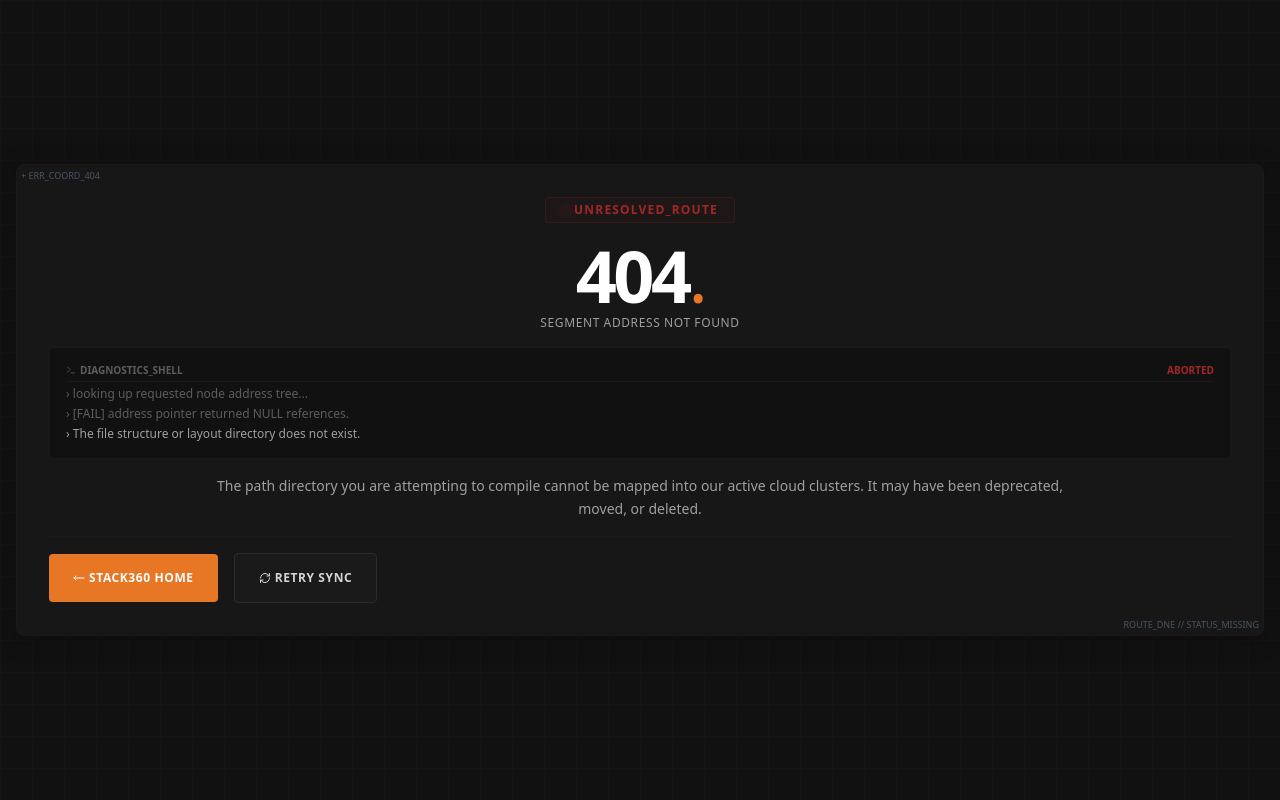
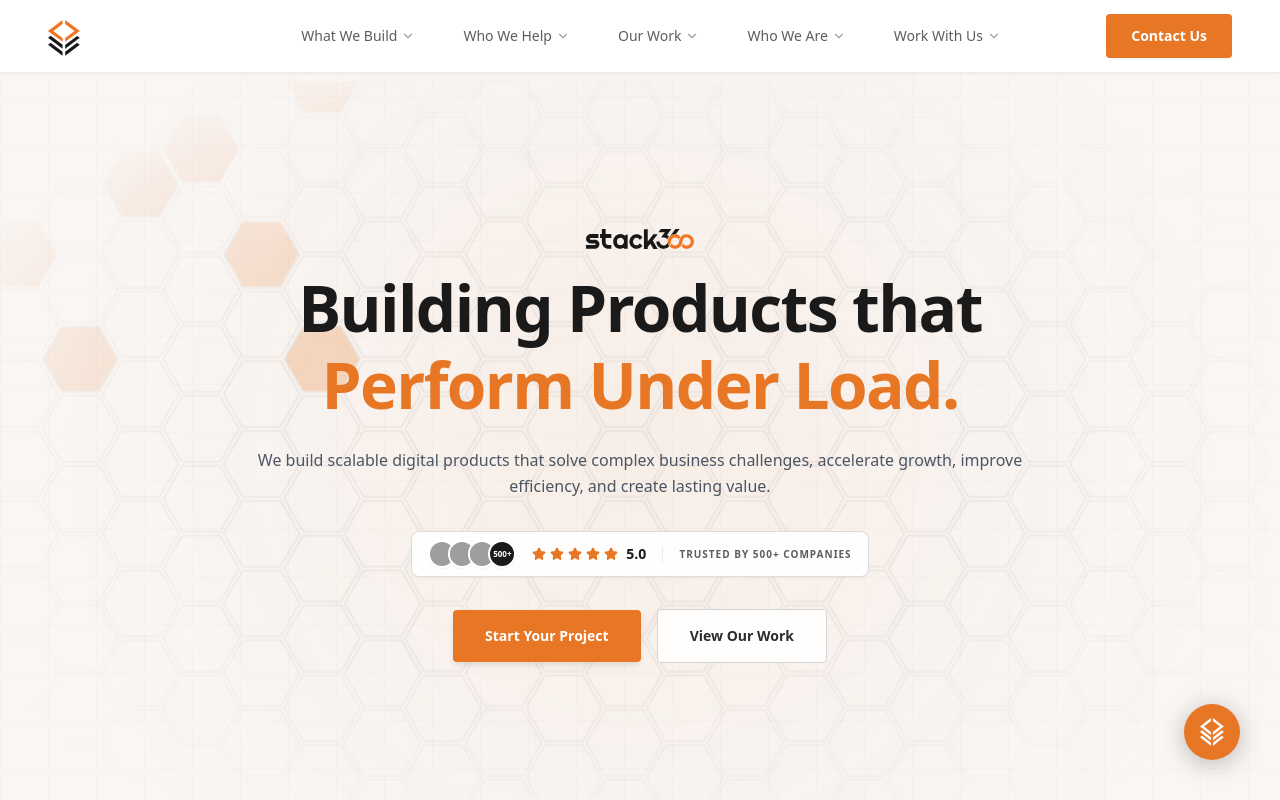
Before and after one commit to levi-dev-stack/stack360-website, a Next.js app: page / in a window 1280 px wide. Before the commit this address had no page. Shown: the top 800 px of the page. Built offline with nearby package versions, Linux system fonts and the light colour scheme; grey boxes are pictures that could not be loaded.

Commit message:
feat: implement loading components for landing and blog pages

```diff
--- /dev/null
+++ b/src/app/(pages)/(landing)/loading.tsx
@@ -0,0 +1,5 @@
+import HeroSectionLoading from '@/components/layout/Loading/HeroSectionLoading';
+
+export default function LandingLoading() {
+  return <HeroSectionLoading hideNavbar />;
+}
--- /dev/null
+++ b/src/app/(pages)/(landing)/page.tsx
@@ -0,0 +1,8 @@
+import LandingPage from '@/components/pages/landing';
+import { seo } from '@/constants/seo';
+
+export const metadata = seo.home;
+
+export default function Page() {
+  return <LandingPage />;
+}
--- /dev/null
+++ b/src/app/(pages)/blog/loading.tsx
@@ -0,0 +1,5 @@
+import GeneralLoadingScreen from '@/components/layout/Loading/GeneralLoadingScreen';
+
+export default function Loading() {
+  return <GeneralLoadingScreen />;
+}
--- /dev/null
+++ b/src/components/layout/Navbar/NavbarLoader.tsx
@@ -0,0 +1,13 @@
+'use client';
+
+import dynamic from 'next/dynamic';
+import NavbarSkeleton from './NavbarSkeleton';
+
+const PremiumNavbar = dynamic(() => import('@/components/layout/Navbar'), {
+  ssr: false,
+  loading: () => <NavbarSkeleton />,
+});
+
+export default function NavbarLoader() {
+  return <PremiumNavbar />;
+}
--- /dev/null
+++ b/src/components/pages/landing/HeroSectionLoader.tsx
@@ -0,0 +1,13 @@
+'use client';
+
+import dynamic from 'next/dynamic';
+import HeroSectionLoading from '@/components/layout/Loading/HeroSectionLoading';
+
+const HeroSection = dynamic(() => import('@/components/pages/landing/HeroSection'), {
+  ssr: false,
+  loading: () => <HeroSectionLoading hideNavbar />,
+});
+
+export default function HeroSectionLoader() {
+  return <HeroSection />;
+}
--- a/src/components/pages/landing/index.tsx
+++ b/src/components/pages/landing/index.tsx
@@ -1,7 +1,7 @@
 import dynamic from 'next/dynamic';
 import { Suspense } from 'react';
-import HeroSectionLoading from '@/components/layout/Loading/HeroSectionLoading';
 import ClientsMarquee from '@/components/pages/landing/ClientsMarquee';
+import HeroSectionLoader from '@/components/pages/landing/HeroSectionLoader';
 import HorizontalWedgeTrack from '@/components/pages/landing/HorizontalWedge';
 import ProcessSection from '@/components/pages/landing/ProcessSection';
 import SectionSkeleton from '@/components/pages/landing/SectionSkeleton';
@@ -11,10 +11,6 @@ import WhyChooseSection from '@/components/pages/landing/WhyChooseSection';
 import PageClosingCta from '@/components/shared/PageClosingCta';
 import { LANDING_CTA } from '@/constants/component/landing-data';
 import { MOCK_WEDGES } from '@/constants/component/wedge-data';
-
-const HeroSection = dynamic(() => import('@/components/pages/landing/HeroSection'), {
-  loading: () => <HeroSectionLoading hideNavbar={true} />,
-});
 
 const CaseStudiesSection = dynamic(() => import('@/components/pages/landing/CaseStudies'), {
   loading: () => <SectionSkeleton variant="tall" className="bg-neutral-950" />,
@@ -30,9 +26,7 @@ const TestimonialsSection = dynamic(
 export default function LandingPage() {
   return (
     <div className="flex min-h-[calc(100vh-4.5rem)] w-full flex-col">
-      <Suspense fallback={<HeroSectionLoading hideNavbar={true} />}>
-        <HeroSection />
-      </Suspense>
+      <HeroSectionLoader />
       <ClientsMarquee />
 
       <ServicesSection />
```
